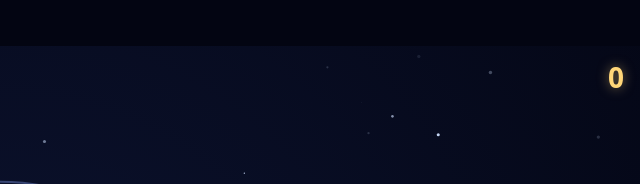
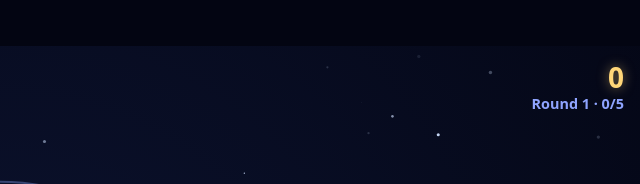
Before and after one commit to comp4020-agentic-coding-studio/comp4020-crit5-chajie0824, a website built with Vite: page index.html in a window 1280 px wide. Shown: the top 184 px of the page, 640-1280 px from the left. Built offline with nearby package versions, Linux system fonts and the light colour scheme.

Commit message:
feat: clear a round with a fixed, displayed target instead of filling it
Requiring the whole ring full made later rounds effectively unwinnable:
as minSeparation shrinks the packing capacity grows, so "full" needed
more and more precisely-timed placements against an ever-faster rotation.

Each round now names a target count up front (shown on screen as
"Round N · x/y"), set to 65% of that round's packing capacity --- always
comfortably reachable without needing near-perfect spacing. isRingFull
stays as a backstop so an unlucky spacing pattern can still never force
a placement into a ring with no legal spot left.

```diff
--- a/index.html
+++ b/index.html
@@ -29,6 +29,7 @@
     <main>
       <h1 class="visually-hidden">Orbit</h1>
       <div id="score" aria-hidden="true">0</div>
+      <div id="round" aria-hidden="true">Round 1 · 0/5</div>
       <canvas id="game"></canvas>
     </main>
     <script type="module" src="./main.ts"></script>
--- a/main.ts
+++ b/main.ts
@@ -2,11 +2,13 @@ import { collides, isRingFull, normalizeAngle, TAU } from "./orbit.ts";
 
 // Orbit: click or press space to launch a satellite onto the spinning ring.
 // Land it away from every satellite already there --- touch one and the round
-// ends. Fill the ring and the next round starts tighter and faster.
+// ends. Each round names a target count up front; reach it and the next round
+// starts tighter and faster.
 
 const canvas = document.querySelector<HTMLCanvasElement>("#game")!;
 const ctx = canvas.getContext("2d")!;
 const scoreEl = document.querySelector<HTMLElement>("#score")!;
+const roundEl = document.querySelector<HTMLElement>("#round")!;
 
 const LAUNCH_ANGLE = Math.PI / 2; // bottom of the ring, screen space
 const START_MIN_SEPARATION = 0.85;
@@ -17,6 +19,14 @@ const ROTATION_SPEED_GROWTH = 1.15;
 const SHAKE_MS = 420;
 const FLASH_MS = 260;
 const WIN_ROUNDS = 5;
+// A round's target sits well under the ring's true packing capacity, so
+// reaching it never depends on placing satellites perfectly evenly.
+const ROUND_TARGET_RATIO = 0.65;
+
+function targetForRound(separation: number): number {
+  const capacity = Math.floor(TAU / separation);
+  return Math.max(3, Math.round(capacity * ROUND_TARGET_RATIO));
+}
 
 type Status = "playing" | "gameover" | "win";
 
@@ -44,6 +54,8 @@ let minSeparation = START_MIN_SEPARATION;
 let satellites: number[] = [];
 let score = 0;
 let round = 1;
+let placedThisRound = 0;
+let roundTarget = targetForRound(START_MIN_SEPARATION);
 let status: Status = "playing";
 let flashUntil = 0;
 let shakeUntil = 0;
@@ -79,6 +91,8 @@ function reset() {
   satellites = [];
   score = 0;
   round = 1;
+  placedThisRound = 0;
+  roundTarget = targetForRound(minSeparation);
   sparks = [];
   failedAngle = null;
   status = "playing";
@@ -106,8 +120,12 @@ function fire() {
 
   satellites.push(ringAngle);
   score++;
+  placedThisRound++;
 
-  if (isRingFull(satellites, minSeparation)) {
+  // The target is the round's real goal; isRingFull is only a backstop for
+  // the rare unlucky spacing that fills every gap before the target's hit,
+  // so a round never demands a placement with nowhere legal left to go.
+  if (placedThisRound >= roundTarget || isRingFull(satellites, minSeparation)) {
     if (round >= WIN_ROUNDS) {
       status = "win";
       const now = performance.now();
@@ -120,7 +138,9 @@ function fire() {
     }
     round++;
     satellites = [];
+    placedThisRound = 0;
     minSeparation = Math.max(MIN_SEPARATION_FLOOR, minSeparation * SEPARATION_DECAY);
+    roundTarget = targetForRound(minSeparation);
     rotationSpeed *= ROTATION_SPEED_GROWTH;
     flashUntil = performance.now() + FLASH_MS;
   }
@@ -287,6 +307,7 @@ function frame(now: number) {
   }
   draw(now);
   scoreEl.textContent = String(score);
+  roundEl.textContent = `Round ${round} · ${placedThisRound}/${roundTarget}`;
   requestAnimationFrame(frame);
 }
 
--- a/styles.css
+++ b/styles.css
@@ -65,3 +65,15 @@ main {
   pointer-events: none;
   z-index: 2;
 }
+
+#round {
+  position: absolute;
+  top: 3rem;
+  right: 1rem;
+  font-variant-numeric: tabular-nums;
+  font-size: 0.9rem;
+  font-weight: 600;
+  color: #8fa4ff;
+  pointer-events: none;
+  z-index: 2;
+}
```
